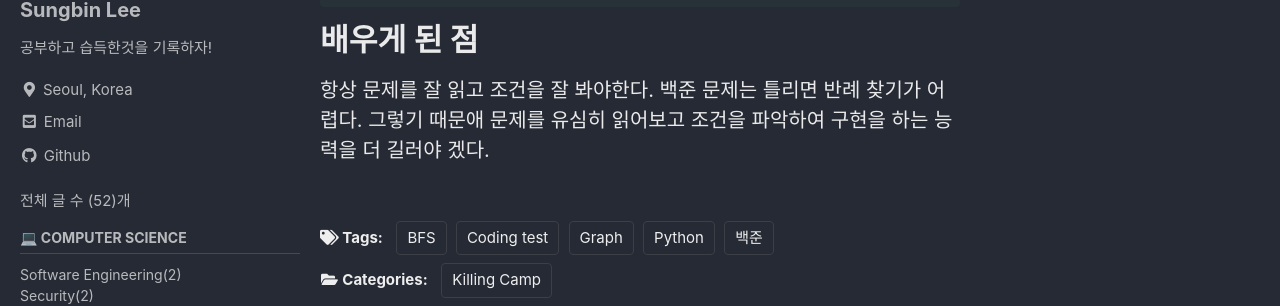
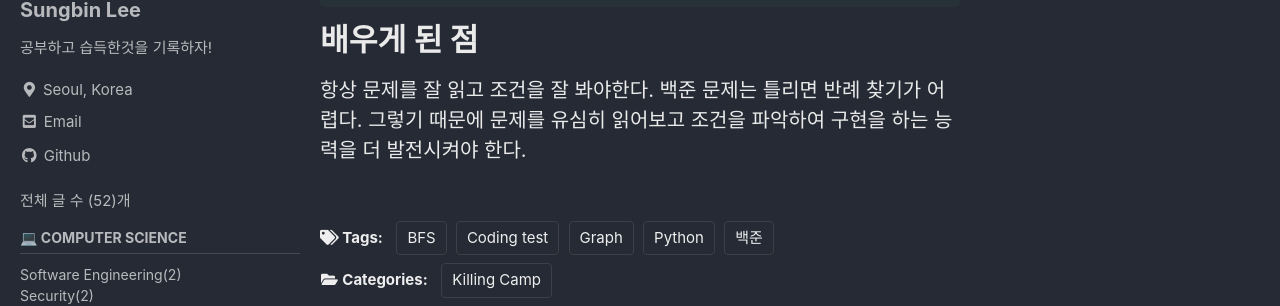
Before and after one commit to sungbinlee/tech.sungbinlee.dev, a Jekyll site: the page built from _posts/Killing_Camp/2024-03-27-스타트-택시.md, in a window 1280 px wide and 900 px high, scrolled down 3053 px. Shown: the part 182-488 px from the top of the window. Built offline with Jekyll 4.4.1, drawn with Linux system fonts in a browser that asks for light colours; cached includes are drawn as plain includes; comment, search, counter and statistics services are not loaded.

Commit message:
Update 2024-03-27-스타트-택시.md

````diff
--- a/_posts/Killing_Camp/2024-03-27-스타트-택시.md
+++ b/_posts/Killing_Camp/2024-03-27-스타트-택시.md
@@ -119,4 +119,4 @@ else:
 
 ```
 # 배우게 된 점
-항상 문제를 잘 읽고 조건을 잘 봐야한다. 백준 문제는 틀리면 반례 찾기가 어렵다. 그렇기 때문애 문제를 유심히 읽어보고 조건을 파악하여 구현을 하는 능력을 더 길러야 겠다.
+항상 문제를 잘 읽고 조건을 잘 봐야한다. 백준 문제는 틀리면 반례 찾기가 어렵다. 그렇기 때문에 문제를 유심히 읽어보고 조건을 파악하여 구현을 하는 능력을 더 발전시켜야 한다.
````
